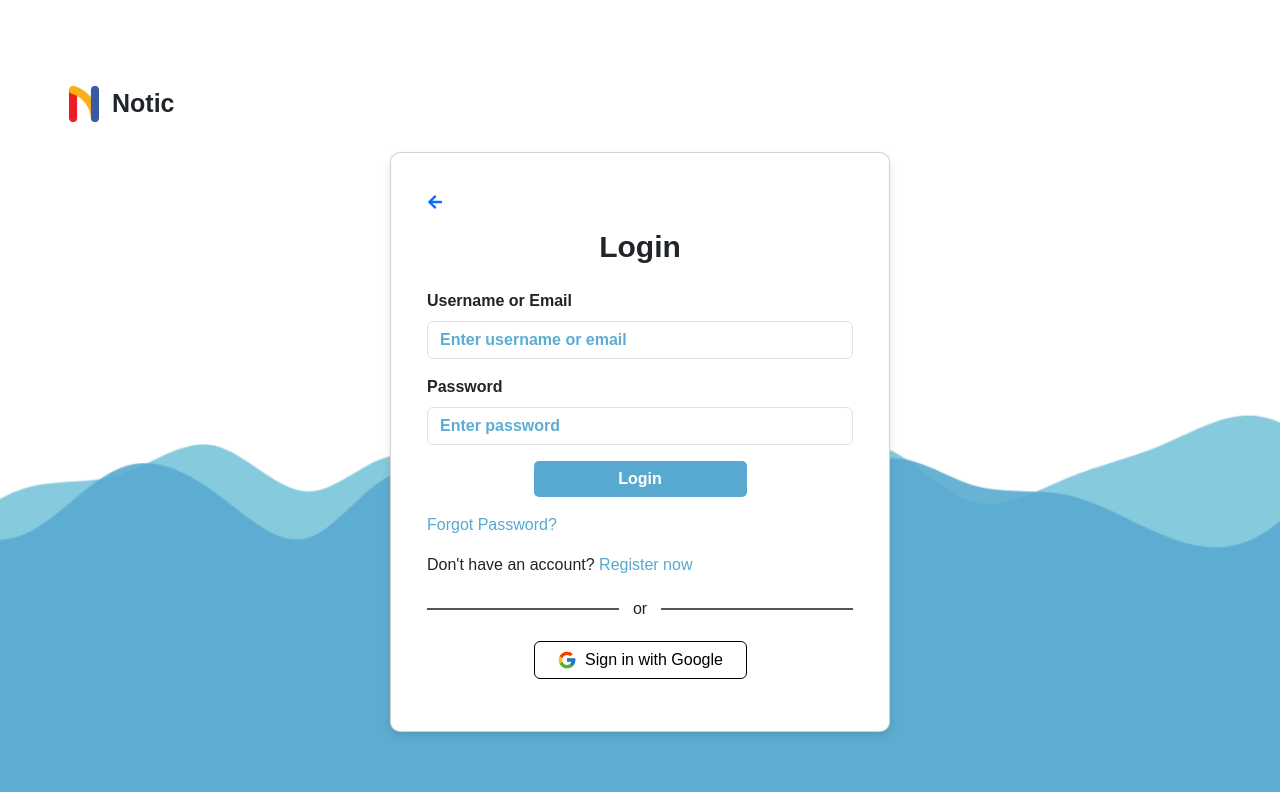
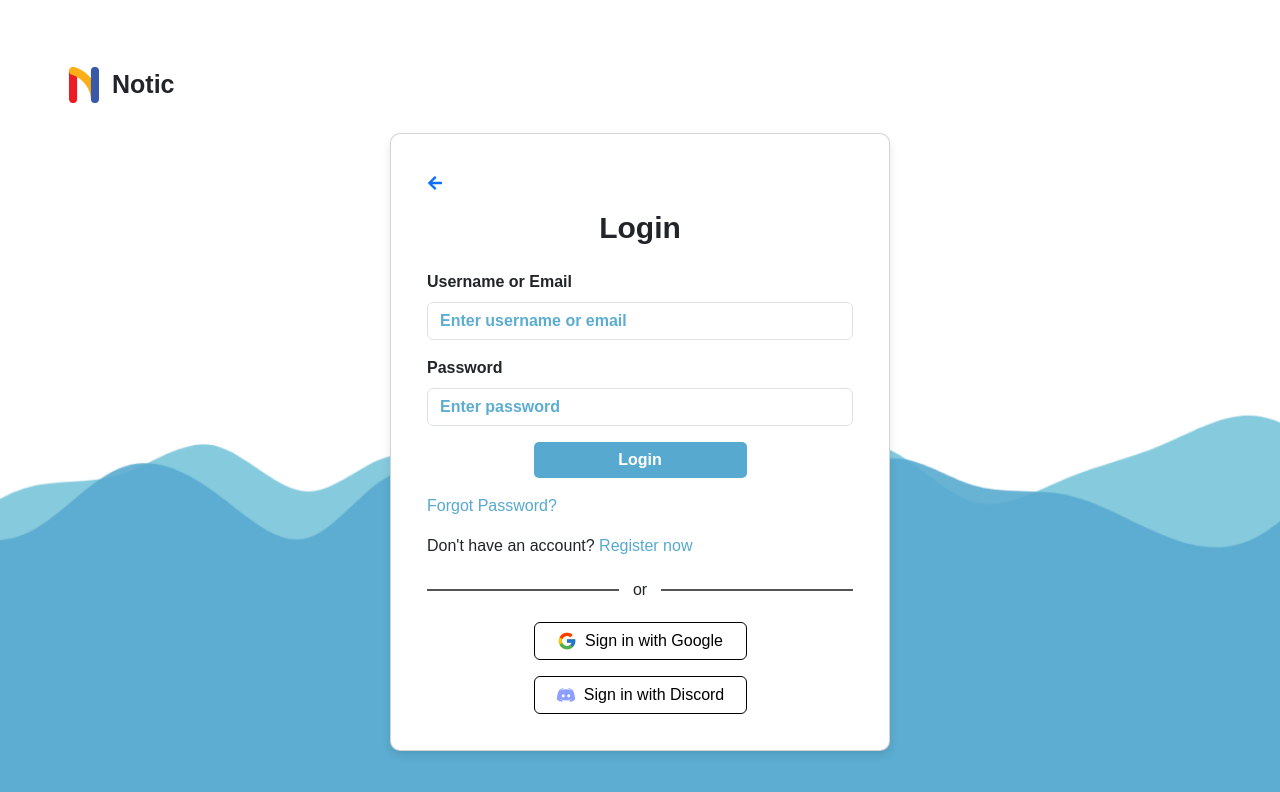
Before and after one commit to fe2-purnama/task-management-app, a React (Vite) app in the folder frontend/: page /login in a window 1280 px wide. Shown: the top 792 px of the page. Built offline with nearby package versions, Linux system fonts and the light colour scheme.

Commit message:
fix login asal-asalan bisa masuk

```diff
--- a/frontend/src/pages/login/login.jsx
+++ b/frontend/src/pages/login/login.jsx
@@ -30,7 +30,7 @@ const Login = () => {
 
       if (response.ok) {
         const { token, role, ...user } = data;
-        console.log("Role dari server:", role); // Tambahkan log untuk debug
+        console.log("Role dari server:", role);
         localStorage.setItem("token", token);
         localStorage.setItem("role", role);
         login(user);
@@ -53,17 +53,17 @@ const Login = () => {
           navigate("/dashboarduser");
         }
       } else {
-        setError(data.message);
+        setError(data.message || "Email atau password salah");
       }
     } catch (error) {
-      setError("Failed to login. Please try again later.");
+      setError("Gagal login. Silakan coba lagi nanti.");
     }
   };
 
   useEffect(() => {
     if (user) {
       const role = localStorage.getItem("role");
-      console.log("Role pengguna setelah login:", role); // Tambahkan log untuk debug
+      console.log("Role pengguna setelah login:", role);
       if (role === "admin") {
         navigate("/dashboardadmin");
       } else {
@@ -150,18 +150,29 @@ const Login = () => {
             <div className="d-flex justify-content-center mb-2">
               <Button className="btn-login-social w-50 mb-2">
                 <img
-                  src="/google.svg"
+                  src="../../public/google.svg"
                   alt="Google"
                   className="me-2"
                 />{" "}
                 Sign in with Google
               </Button>
             </div>
+
+            <div className="d-flex justify-content-center">
+              <Button className="btn-login-social w-50">
+                <img
+                  src="../../public/discord.svg"
+                  alt="Discord"
+                  className="me-2"
+                />{" "}
+                Sign in with Discord
+              </Button>
+            </div>
           </Card.Body>
         </Card>
       </div>
       <div className="wave-container">
-        <img src="/wavebwh.png" alt="Wave" className="wave-image" />
+        <img src="../../public/wavebwh.png" alt="Wave" className="wave-image" />
       </div>
     </div>
   );
```
Also changed, not shown: 1 other file (tests, documents, lock files or other folders).
